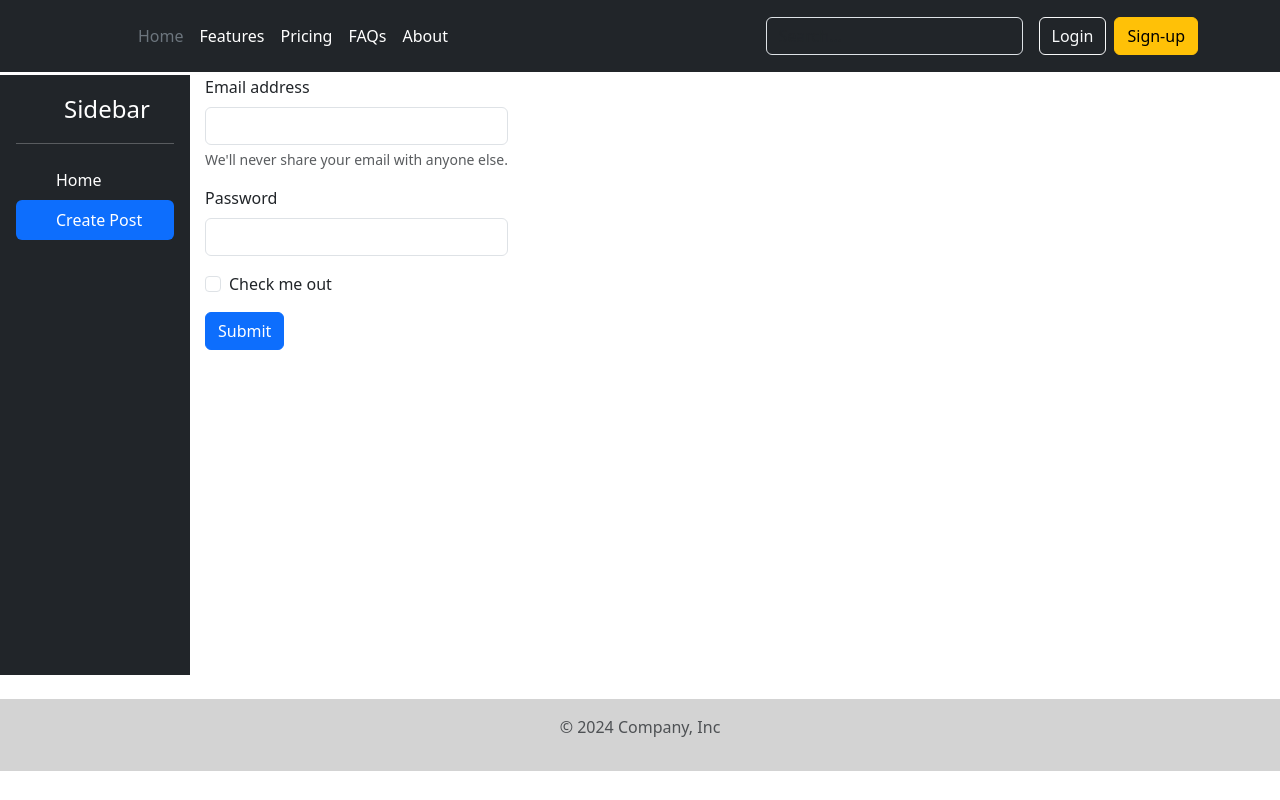
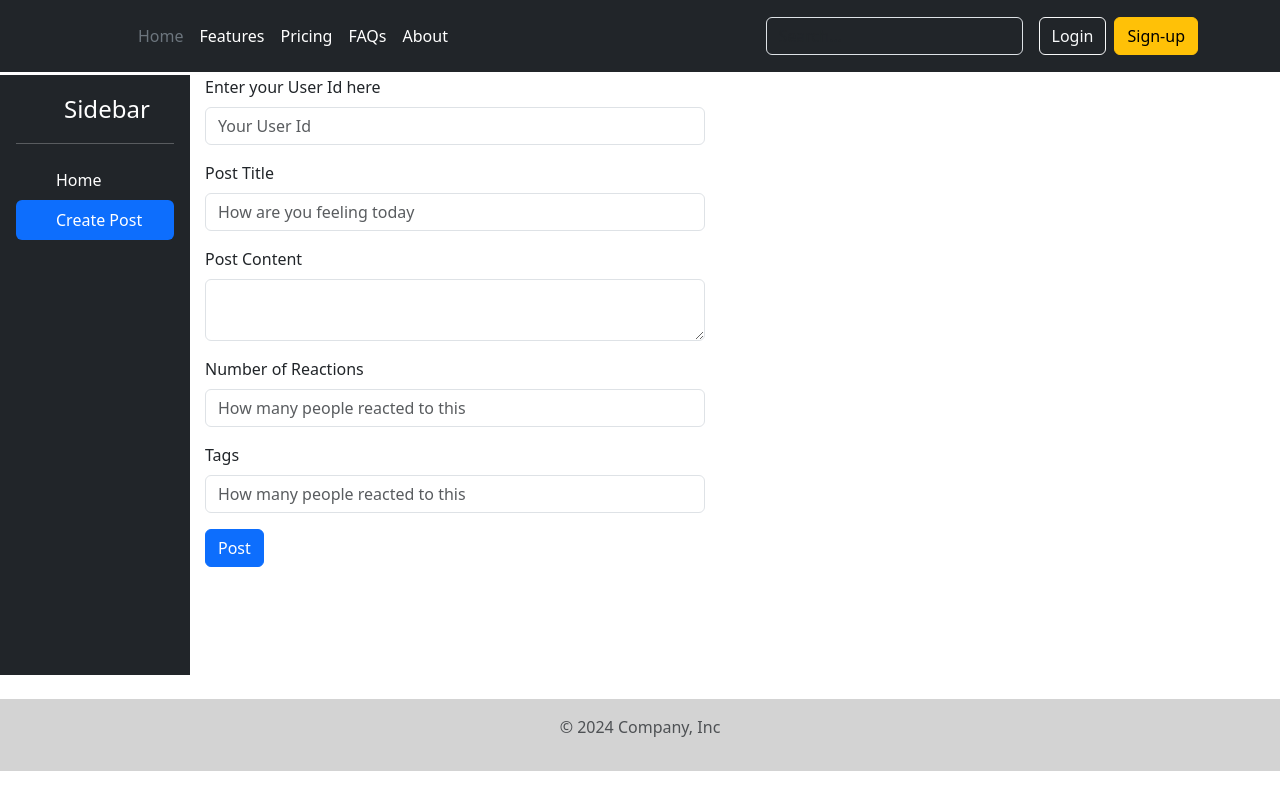
Before and after one commit to deepakramoham/reactKG_Coding, a React (Vite) app: page / in a window 1280 px wide. Both pictures are taken after a click on the item "Create Post". Built offline with nearby package versions, Linux system fonts and the light colour scheme.

Commit message:
07 implemented Add functionality with userReducer

```diff
--- a/src/App.css
+++ b/src/App.css
@@ -23,3 +23,7 @@
 .reactions{
   width:100%;
 }
+
+.formClass{
+  width:500px;
+}
--- a/src/components/CreatePost.jsx
+++ b/src/components/CreatePost.jsx
@@ -1,43 +1,109 @@
+import { createContext, useContext, useRef } from "react";
+import {  } from "react";
+import { PostList } from "../store/post-list-store";
+
 const CreatePost = () => {
+
+
+  const {addPost} = useContext(PostList);
+  const userIdRef = useRef();
+  const postTitleRef = useRef();
+  const postContentRef = useRef();
+  const reactionsRef = useRef();
+  const tagsRef = useRef();
+  const handleSubmit = (event)=> {
+    event.preventDefault();
+    const userId = userIdRef.current.value;
+    const postTitle = postTitleRef.current.value;
+    const postContent = postContentRef.current.value;
+    const reactions = reactionsRef.current.value;
+    const tags = tagsRef.current.value.split(" ");
+
+    addPost(userId, postTitle, postContent, reactions, tags);
+    userIdRef.current.value="";
+    postTitleRef.current.value="";
+    postContentRef.current.value="";
+    reactionsRef.current.value="";
+    tagsRef.current.value="";
+
+  }
+
+
   return (
     <>
-      <form>
-        <div className="mb-3">
-          <label htmlFor="exampleInputEmail1" className="form-label">
-            Email address
+      <form className="formClass" onSubmit={handleSubmit}>
+        <div className="mb-3 ">
+          <label htmlFor="userId" className="form-label">
+            Enter your User Id here
           </label>
           <input
-            type="email"
+            type="text"
             className="form-control"
-            id="exampleInputEmail1"
-            aria-describedby="emailHelp"
+            id="userId"
+            aria-describedby="postTitle"
+            placeholder="Your User Id"
+            ref={userIdRef}
           />
-          <div id="emailHelp" className="form-text">
-            We'll never share your email with anyone else.
-          </div>
+
         </div>
-        <div className="mb-3">
-          <label htmlFor="exampleInputPassword1" className="form-label">
-            Password
+        <div className="mb-3 postClass">
+          <label htmlFor="postTitle" className="form-label">
+            Post Title
           </label>
           <input
-            type="password"
+            type="text"
             className="form-control"
-            id="exampleInputPassword1"
+            id="postTitle"
+            aria-describedby="postTitle"
+            placeholder="How are you feeling today"
+            ref={postTitleRef}
           />
+
         </div>
-        <div className="mb-3 form-check">
+        <div className="mb-3 postClass">
+          <label htmlFor="postContent" className="form-label">
+            Post Content
+          </label>
+          <textarea
+            type="text"
+            className="form-control"
+            id="postContent"
+            aria-describedby="postTitle"
+            ref={postContentRef}
+          />
+
+        </div>
+        <div className="mb-3 postClass">
+          <label htmlFor="noOfReactions" className="form-label">
+            Number of Reactions
+          </label>
           <input
-            type="checkbox"
-            className="form-check-input"
-            id="exampleCheck1"
+            type="text"
+            className="form-control"
+            id="noOfReactions"
+            aria-describedby="postTitle"
+            placeholder="How many people reacted to this"
+            ref={reactionsRef}
           />
-          <label className="form-check-label" htmlFor="exampleCheck1">
-            Check me out
+
+        </div>
+        <div className="mb-3 postClass">
+          <label htmlFor="tags" className="form-label">
+            Tags
           </label>
+          <input
+            type="text"
+            className="form-control"
+            id="tags"
+            aria-describedby="postTitle"
+            placeholder="How many people reacted to this"
+            ref={tagsRef}
+          />
+
         </div>
+
         <button type="submit" className="btn btn-primary">
-          Submit
+          Post
         </button>
       </form>
     </>
--- a/src/store/post-list-store.jsx
+++ b/src/store/post-list-store.jsx
@@ -14,6 +14,10 @@ const postListReducer = (currPostList, action) => {
       (post) => post.id !== action.payload.postId
     );
   }
+  else if(action.type) {
+    newPostList =[action.payload,... currPostList]
+    console.log(newPostList);
+  }
   return newPostList;
 };
 const PostListProvider = ({ children }) => {
@@ -22,7 +26,20 @@ const PostListProvider = ({ children }) => {
     DEFAULT_POST_LIST
   );
 
-  const addPost = () => {};
+  const addPost = (userId, postTitle, postContent, reactions, tags) => {
+
+    dispatchPostList({
+      type: "ADD_POST",
+      payload: {
+        id: Date.now(),
+        userId: userId,
+        title: postTitle,
+        body: postContent,
+        reactions: reactions,
+        tags: tags,
+      },
+    });
+  };
 
   const deletePost = (postId) => {
     dispatchPostList({
```
